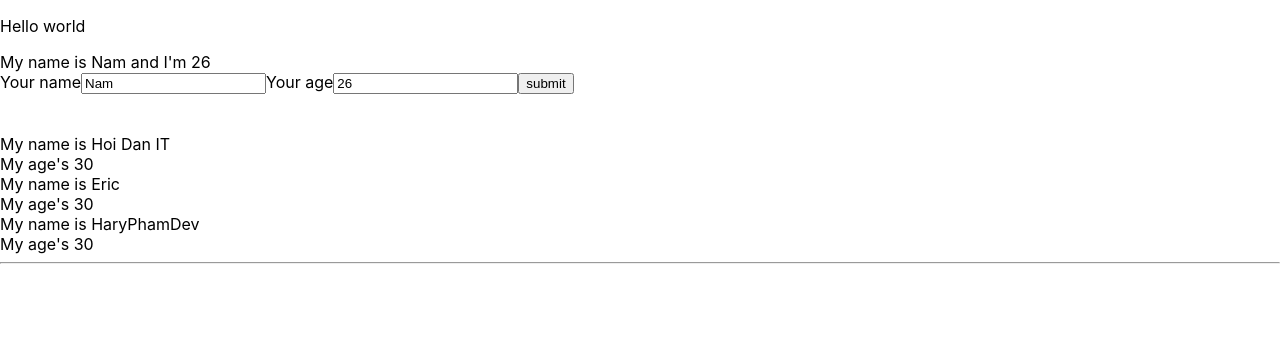
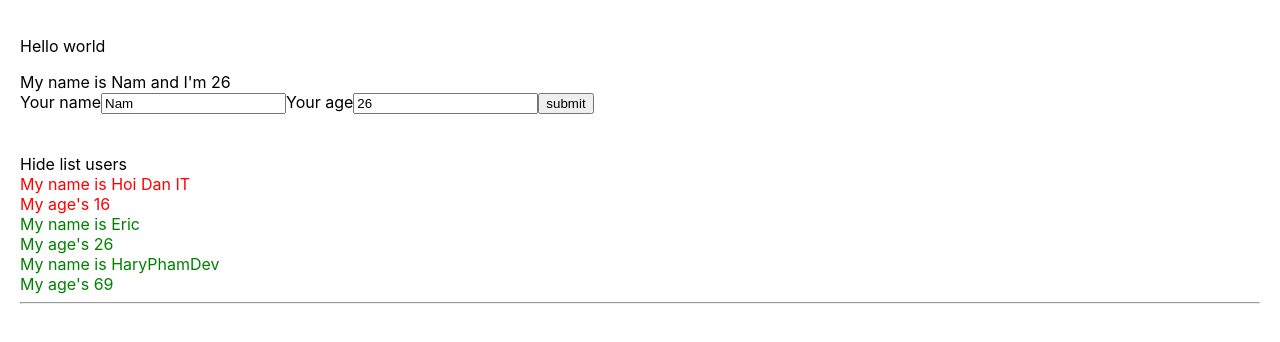
Before and after one commit to nam-dao-03/test-demo-react, a React (Create React App) app: page / in a window 1280 px wide. Shown: the top 342 px of the page. Built offline with nearby package versions, Linux system fonts and the light colour scheme.

Commit message:
Conditional ouput - su dung cau dieu kien

```diff
--- a/src/App.css
+++ b/src/App.css
@@ -1,4 +1,12 @@
+.red {
+  color: red;
+}
+.green {
+  color: green;
+}
+
 body {
+  padding: 20px;
   margin: 0;
   font-family: -apple-system, BlinkMacSystemFont, 'Segoe UI', 'Roboto', 'Oxygen',
     'Ubuntu', 'Cantarell', 'Fira Sans', 'Droid Sans', 'Helvetica Neue',
--- a/src/components/DisplayInfor.js
+++ b/src/components/DisplayInfor.js
@@ -2,15 +2,32 @@
 import UserInfor from "./UserInfor";
 
 class DisplayInfor extends React.Component {
+
+  state = {
+    isShowListUser : true,
+  }
+  handleShowHide = () => {
+    this.setState({
+      isShowListUser: !this.state.isShowListUser
+    })
+  }
   render() {
-		const {listUsers} = this.props;
-		console.log(listUsers)
+    const { listUsers } = this.props;
+    console.log(listUsers);
     //props => viet tat properties
     return (
       <div>
-				{ listUsers.map((user) => {
+        <div>
+          <span onClick = {()=> {this.handleShowHide()}}>
+            {this.state.isShowListUser === true ? " Hide list users" : "Show list users"}
+            </span>
+        </div>
+        { this.state.isShowListUser &&
+        <div>
+        {listUsers.map((user) => {
+          console.log(">>> check user", user);
               return (
-						<div key = {user.id}>
+                <div key={user.id} className = {+user.age > 18 ? "green" : "red"}>
                   <div>My name is {user.name} </div>
                   <div>My age's {user.age} </div>
                 </div>
@@ -19,8 +36,10 @@
         {/* <div>My name is {name}</div>
 				<div>My age's {age}</div> */}
         </div>
+        }
+      </div>
     );
   }
 }
 
-export default DisplayInfor
+export default DisplayInfor;
--- a/src/components/MyComponent.js
+++ b/src/components/MyComponent.js
@@ -5,9 +5,9 @@
   //JSX
   state = {
 	listUsers: [
-		{id: 1, name: "Hoi Dan IT", age: "30"},
-		{id: 2, name: "Eric", age: "30"},
-		{id: 3, name: "HaryPhamDev", age: "30"}
+		{id: 1, name: "Hoi Dan IT", age: "16"},
+		{id: 2, name: "Eric", age: "26"},
+		{id: 3, name: "HaryPhamDev", age: "69"}
 	]
   }
   render() {
--- a/src/index.js
+++ b/src/index.js
@@ -8,9 +8,9 @@
 const root = ReactDOM.createRoot(document.getElementById('root'));
 root.render(
   <Provider store={store}>
-    <React.StrictMode>
+    {/* <React.StrictMode> */}
       <App />
-    </React.StrictMode>
+    {/* </React.StrictMode> */}
   </Provider>
 );
 
```
Lines whose indentation alone changed are shown as unchanged.
